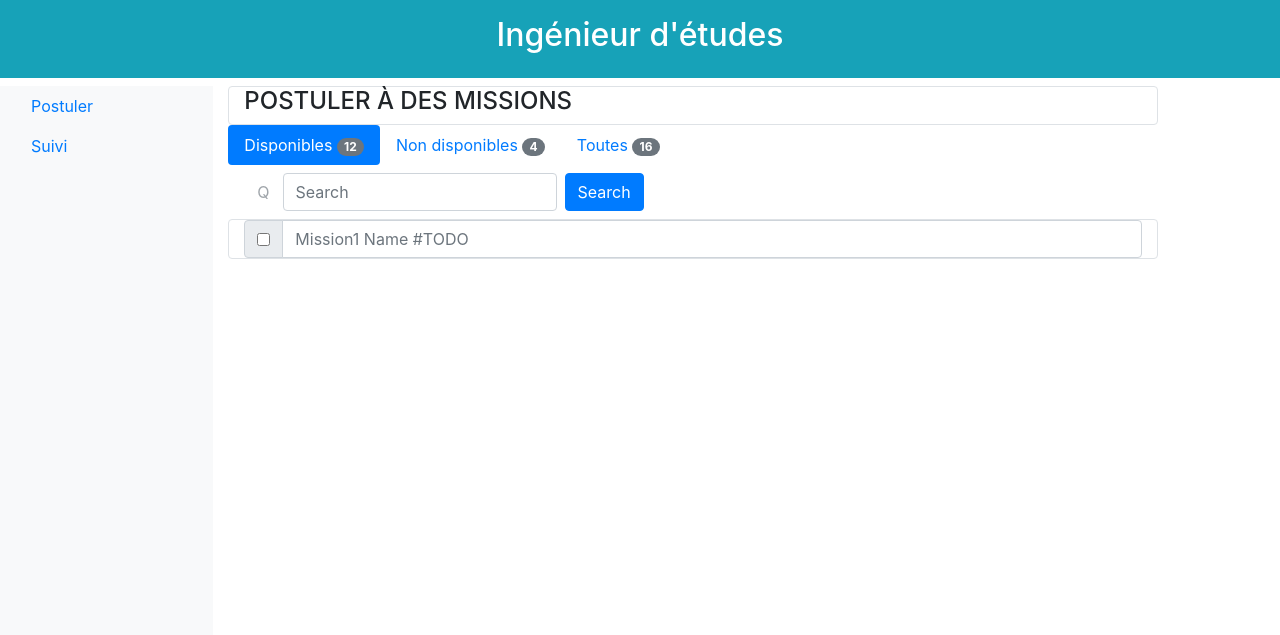
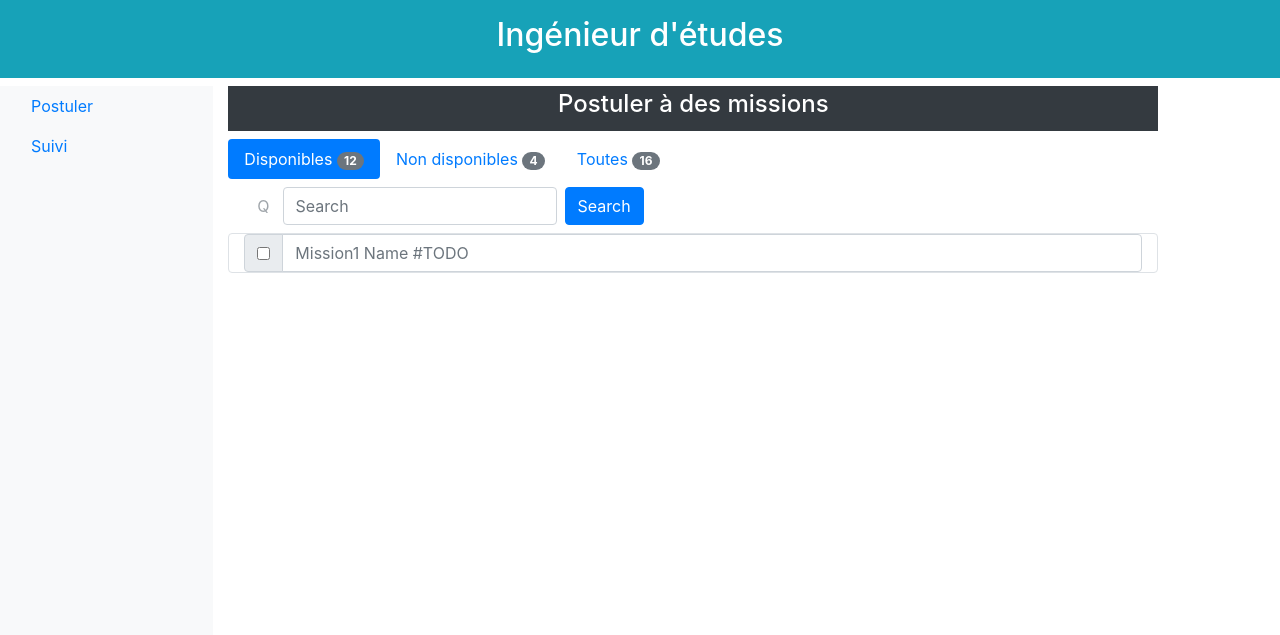
Before and after one commit to Toyem/SAR-Projet-Flask-2019, a Flask app: page /1/etude/postuler/ in a window 1280 px wide. Shown: the top 635 px of the page. Run offline with Flask 2, Linux system fonts and the light colour scheme; some libraries are stand-ins or nearby versions.

Commit message:
maj style css template

```diff
--- a/templates/homepage_etude_postuler.html.jinja2
+++ b/templates/homepage_etude_postuler.html.jinja2
@@ -1,8 +1,8 @@
 {% extends "homepage_etude.html.jinja2" %}
 
 {% block body %}
-    <div class="container rounded border">
-        <h4>POSTULER &Agrave; DES MISSIONS</h4>
+    <div class="p-1 mb-2 bg-dark text-white size-6 font-weight-bold text-center">
+        <h4>Postuler &agrave; des missions</h4>
     </div>
     <div class="row">
         <div class="container">
```
